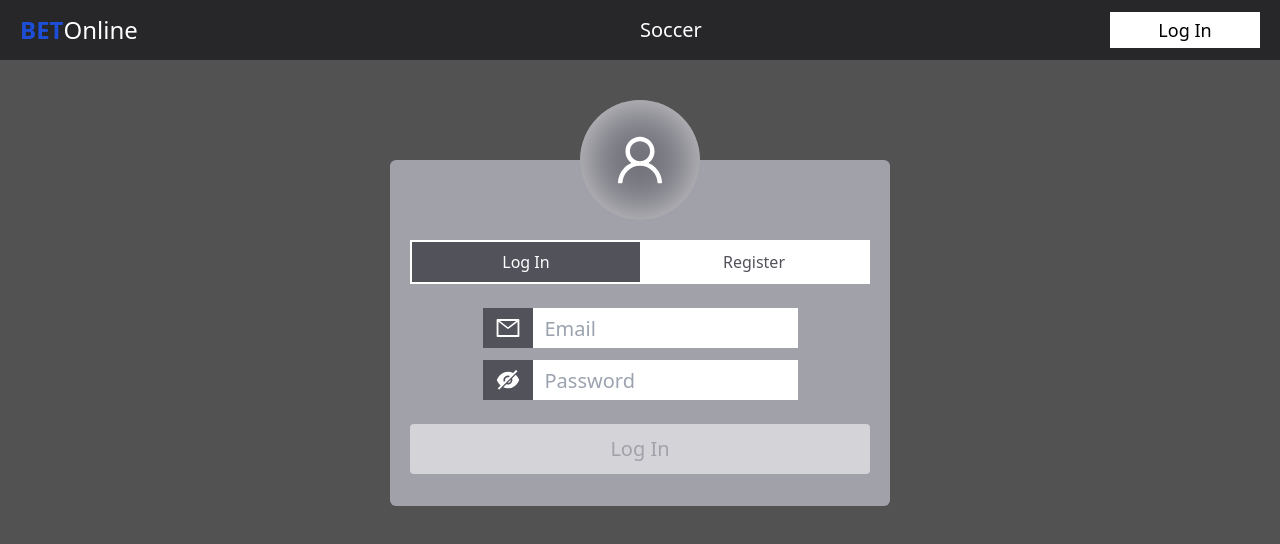
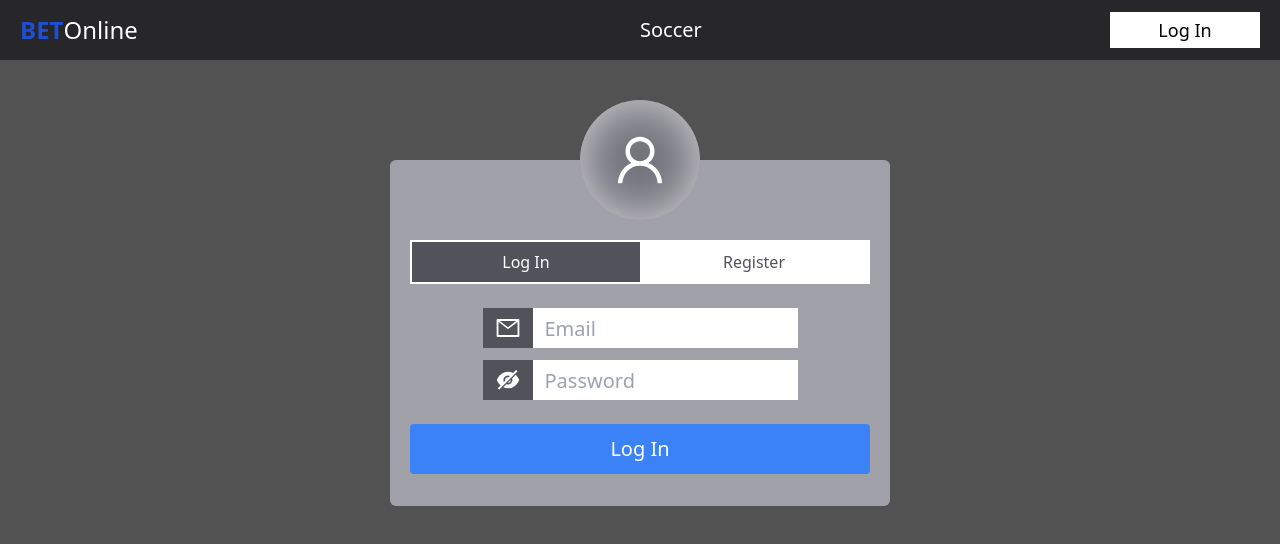
Before and after one commit to ZoranDev/basicOnlinebet, a React (Create React App) app: page /login in a window 1280 px wide. Shown: the top 544 px of the page. Built offline with nearby package versions, Linux system fonts and the light colour scheme; no server answers.

Commit message:
In UsersContext functions for upd money, personaldetails and passsword transformed to one function

```diff
--- a/src/components/loginPage/LogIn.js
+++ b/src/components/loginPage/LogIn.js
@@ -38,11 +38,11 @@ const LogIn = () => {
 
   useEffect(() => {
     isInputInfoOk()
-      ? setError({ active: true, message: "Check form info" })
+      ? setError({ active: true, message: "Check form info." })
       : setError({ active: false, message: "" });
   }, [inputData, logInRegister]);
 
-  // isInputInfoOk
+  // isInputInfoOk ?
   const isInputInfoOk = () => {
     let email = inputData.email;
     let userName = inputData.userName;
@@ -70,36 +70,46 @@ const LogIn = () => {
     setInputData({ ...inputData, [e.target.name]: e.target.value });
   };
 
-  // haveInfo
-  const haveInfo = () => {
-    return logInRegister === "login"
-      ? inputData.email !== "" && inputData.password !== ""
-      : inputData.email !== "" &&
-          inputData.password !== "" &&
-          inputData.userName !== "" &&
-          inputData.phone !== "";
-  };
-
   // handleLogInRegister
   const handleLogInRegister = (e) => {
     e.preventDefault();
-    // check to see if input data are in correct form and if there is input info at all, different condition for log in and register
-    if (!error.active && haveInfo()) {
-      /* Check to see if btn is log in or btn is register */
-      logInRegister === "login"
-        ? users.map((user) => user.email).indexOf(inputData.email) === -1 ||
-          users.map((user) => user.password).indexOf(inputData.password) === -1
+    // check if input data are in correct form and if there is input info at all, different condition for log in and register
+    if (!error.active) {
+      /* Log in case*/
+      if (logInRegister === "login") {
+        // if user exist ?
+        users.map((user) => user.email).indexOf(inputData.email) === -1
           ? setError({
               active: true,
-              message: "User don't exist, check data or register.",
+              message: "User don't exist, register first.",
             })
-          : logUser(inputData.email)
-        : createNewuser(inputData);
+          : users.filter((user) => user.email === inputData.email)[0]
+              .password === inputData.password
+          ? logUser(inputData.email)
+          : setError({
+              active: true,
+              message: "Incorrect password.",
+            });
+        return;
+      }
+      /* Register case */
+      if (logInRegister === "register") {
+        users.map((user) => user.email).indexOf(inputData.email) === -1
+          ? createNewuser(inputData)
+          : setError({
+              active: true,
+              message: "User exist, try to log in.",
+            });
+        return;
+      }
     }
   };
 
   return (
-    <div className="w-[315px] mx-auto my-[100px] p-5 bg-zinc-400 rounded-md relative flex flex-col items-center sm:w-[500px]">
+    <form
+      onSubmit={handleLogInRegister}
+      className="w-[315px] mx-auto my-[100px] p-5 bg-zinc-400 rounded-md relative flex flex-col items-center sm:w-[500px]"
+    >
       {/* User icon */}
       <div className="w-[120px] h-[120px] bg-zinc-500 rounded-full flex items-center justify-center absolute -top-[60px] left-2/4 -translate-x-2/4 shadow-[inset_0_0_50px_rgba(255,255,255,0.7)]">
         <AiOutlineUser className="text-white text-6xl" />
@@ -135,6 +145,7 @@ const LogIn = () => {
           onChange={handleOnChange}
           placeholder="Email"
           className={`w-[90%] h-full px-3 py-1 text-xl focus:outline-0 sm:w-[265px] `}
+          required={true}
         />
       </div>
       {/* Password */}
@@ -161,6 +172,7 @@ const LogIn = () => {
           onChange={handleOnChange}
           placeholder="Password"
           className={`w-[90%] h-full px-3 py-1 text-xl focus:outline-0 sm:w-[265px] `}
+          required={true}
         />
       </div>
       {logInRegister === "register" && (
@@ -177,6 +189,7 @@ const LogIn = () => {
               onChange={handleOnChange}
               placeholder="User name"
               className={`w-[90%] h-full px-3 py-1 text-xl focus:outline-0 sm:w-[265px] `}
+              required={logInRegister === "register" ? true : false}
             />
           </div>
           {/* Phone */}
@@ -191,6 +204,7 @@ const LogIn = () => {
               onChange={handleOnChange}
               placeholder="Phone number"
               className={`w-[90%] h-full px-3 py-1 text-xl focus:outline-0 sm:w-[265px] `}
+              required={logInRegister === "register" ? true : false}
             />
           </div>
         </>
@@ -200,16 +214,16 @@ const LogIn = () => {
 
       {/*  Submit button */}
       <button
-        onClick={handleLogInRegister}
+        type="submit"
         className={`w-full h-[50px] my-3 ${
-          error.active || !haveInfo()
+          error.active
             ? "bg-zinc-300 cursor-not-allowed text-zinc-400"
             : "bg-blue-500 text-white hover:shadow-[inset_0_-50px_0_0_rgba(12,34,244,0.5)] hover:transition-shadow hover:duration-[300ms]"
         } text-xl rounded`}
       >
         {logInRegister === "login" ? "Log In" : "Register"}
       </button>
-    </div>
+    </form>
   );
 };
 
--- a/src/components/myProfile/AccountDetailsItem.js
+++ b/src/components/myProfile/AccountDetailsItem.js
@@ -10,7 +10,7 @@ import { FaCheck, FaExclamationTriangle } from "react-icons/fa";
 
 const AccountDetailsItem = ({ id, title, text }) => {
   // context
-  const { updateUserPersonalDetails } = useContext(UsersContext);
+  const { updateUserProp } = useContext(UsersContext);
 
   // state for component info
   const [info, setInfo] = useState(text);
@@ -52,7 +52,8 @@ const AccountDetailsItem = ({ id, title, text }) => {
   // handleSubmitChanges
   const handleSubmitChanges = () => {
     if (!errorInInfo) {
-      updateUserPersonalDetails(id, info);
+      updateUserProp(id, info);
+      /* updateUserPersonalDetails(id, info); */
       handleEditInfo();
       setError({
         active: true,
--- a/src/components/myProfile/ChangePassword.js
+++ b/src/components/myProfile/ChangePassword.js
@@ -12,7 +12,7 @@ const ChangePassword = () => {
   // context
   const {
     activeUser: { password },
-    changePassword,
+    updateUserProp,
   } = useContext(UsersContext);
 
   // state for input fields
@@ -86,7 +86,7 @@ const ChangePassword = () => {
         return;
       }
       resetState();
-      changePassword(inputData.newPassword);
+      updateUserProp("password", inputData.newPassword);
     }
   };
 
--- a/src/components/myProfile/Payment.js
+++ b/src/components/myProfile/Payment.js
@@ -12,7 +12,7 @@ const currentYear = new Date().getFullYear();
 
 const Payment = () => {
   // context
-  const { updateUserMoney } = useContext(UsersContext);
+  const { updateUserProp } = useContext(UsersContext);
 
   // state for credit card info
   const [creditCardInfo, setCreditCardInfo] = useState({
@@ -146,7 +146,7 @@ const Payment = () => {
   // handlePayMoney
   const handlePayMoney = () => {
     if (canMoveOn()) {
-      updateUserMoney(payInValue);
+      updateUserProp("money", payInValue);
       setError({
         active: true,
         message: `Successfully paid ${payInValue} € to your account!`,
--- a/src/contexts/UsersContext.js
+++ b/src/contexts/UsersContext.js
@@ -19,24 +19,23 @@ export const UsersContextProvider = ({ children }) => {
   // createNewuser
   const createNewuser = (inputData) => {
     let newUser = inputData;
+    // get this user some new props
     newUser.id = getID();
     newUser.money = 0;
     newUser.tickets = [];
-    // then add new user to existing users
+    // add new user to existing users
     setUsers([...users, newUser]);
+    // set that user as active user
     setActiveUser(newUser);
+    // redirect to home page
     navigate("/");
   };
 
   // logUser
   const logUser = (email) => {
-    let newActiveUser;
     users.forEach((user) => {
-      if (user.email === email) {
-        newActiveUser = user;
-      }
+      user.email === email && setActiveUser(user);
     });
-    setActiveUser(newActiveUser);
     navigate("/");
   };
 
@@ -46,37 +45,18 @@ export const UsersContextProvider = ({ children }) => {
     navigate("/");
   };
 
-  // changePassword
-  const changePassword = (newPassword) => {
+  // updateUserProp - update userName, password, money or phone number
+  const updateUserProp = (whatToUpd, valueToUpd) => {
     setUsers(
       users.map((user) => {
         if (user.id === activeUser.id) {
-          user.password = newPassword;
-        }
-        return user;
-      })
-    );
-  };
-
-  // updateUserPersonalDetails
-  const updateUserPersonalDetails = (whatToUpd, valueToUpd) => {
-    setUsers(
-      users.map((user) => {
-        if (user.id === activeUser.id) {
+          user.password = whatToUpd === "password" ? valueToUpd : user.password;
           user.userName = whatToUpd === "userName" ? valueToUpd : user.userName;
           user.phone = whatToUpd === "phone" ? valueToUpd : user.phone;
-        }
-        return user;
-      })
-    );
-  };
-
-  // updateUserMoney
-  const updateUserMoney = (newMoney) => {
-    setUsers(
-      users.map((user) => {
-        if (user.id === activeUser.id) {
-          user.money = parseInt(newMoney) + parseInt(user.money);
+          user.money =
+            whatToUpd === "money"
+              ? parseInt(valueToUpd) + parseInt(user.money)
+              : user.money;
         }
         return user;
       })
@@ -105,12 +85,10 @@ export const UsersContextProvider = ({ children }) => {
       value={{
         users,
         activeUser,
+        updateUserProp,
         createNewuser,
         logUser,
         logOut,
-        changePassword,
-        updateUserPersonalDetails,
-        updateUserMoney,
         payTicket,
       }}
     >
```
